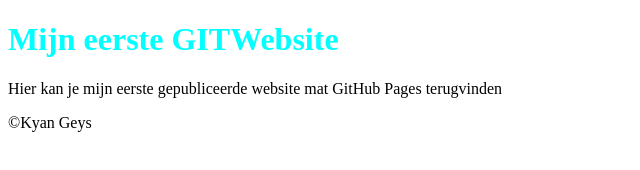
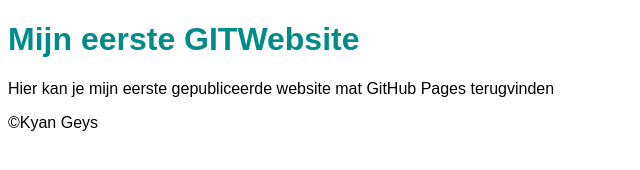
Before and after one commit to KyanG-immalle/KyanG-immalle.github.io, a plain HTML site: page MijnGitWebsite/index.html in a window 1280 px wide. Shown: the whole page, without its empty margins (0-640 px from the left). Drawn offline with Linux system fonts and the light colour scheme.

Commit message:
Opmaak aangepast

```diff
--- a/MijnGitWebsite/opmaak.css
+++ b/MijnGitWebsite/opmaak.css
@@ -1,3 +1,6 @@
+html{
+    font-family: Arial, Helvetica, sans-serif;
+}
 h1{
-    color: aqua;
+    color: darkcyan;
 }
```
